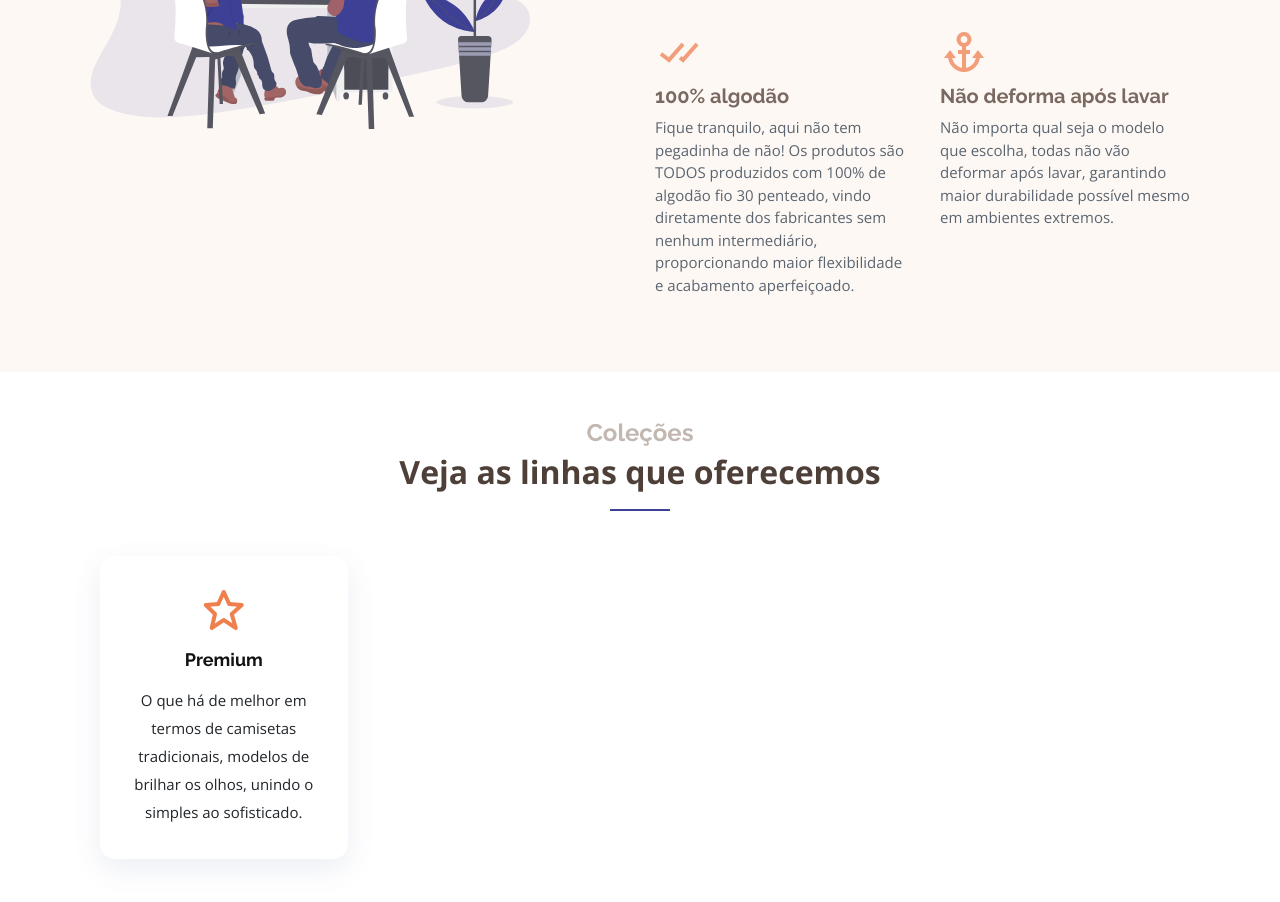
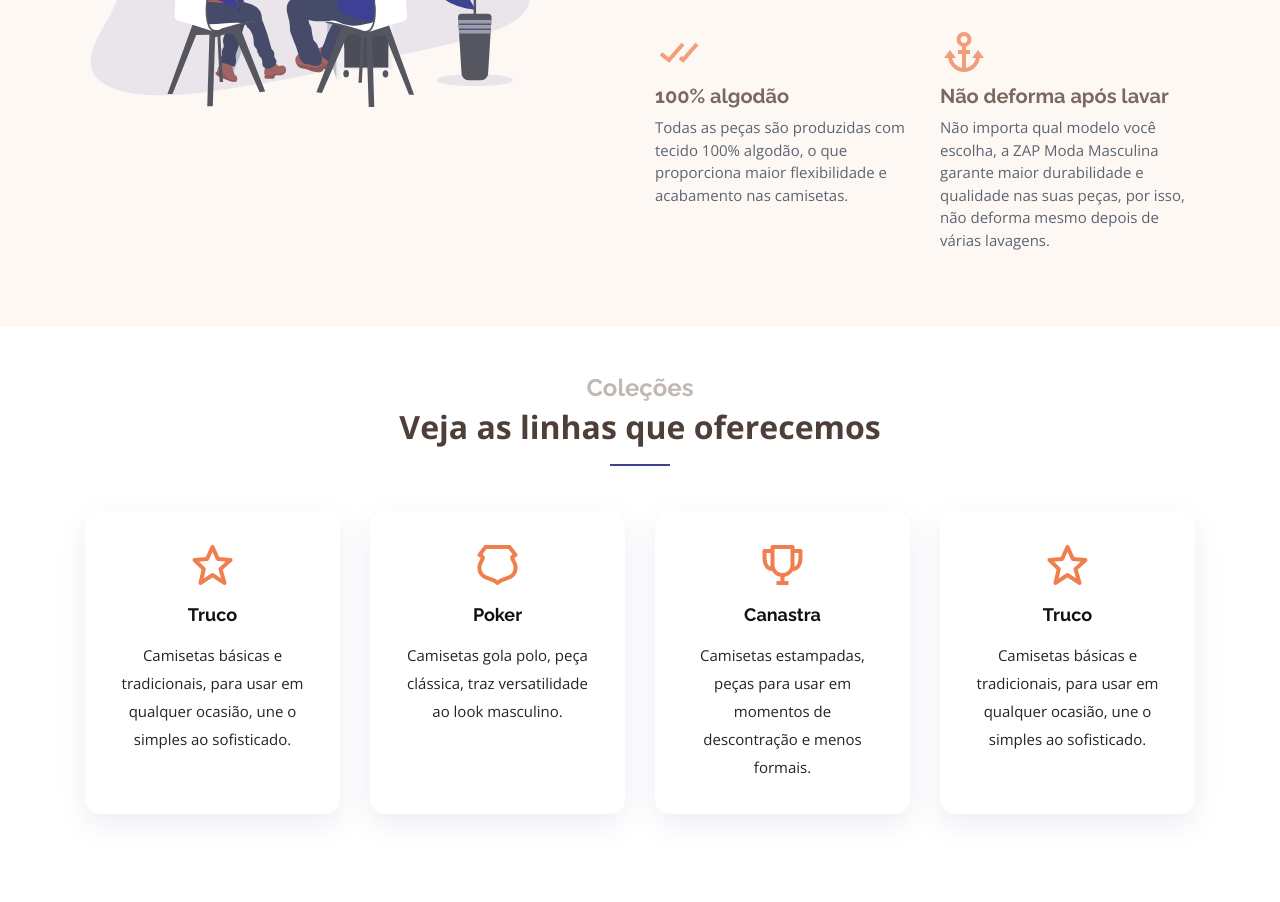
Before and after one commit to brunovicenteb/use.zap, a plain HTML site: page index.html in a window 1280 px wide. Shown: the part 2110-3012 px from the top of the page. Drawn offline with nearby package versions, Linux system fonts and the light colour scheme.

Commit message:
* ✨  Ajustando coleções e parte do texto revisado pela Bruna Loren.

```diff
--- a/index.html
+++ b/index.html
@@ -263,15 +263,12 @@
               <div class="col-md-6" data-aos="fade-up" data-aos-delay="100">
                 <i class="bx bx-check-double"></i>
                 <h4>100% algodão</h4>
-                <p>Fique tranquilo, aqui não tem pegadinha de não! Os produtos são TODOS produzidos com 100% de algodão
-                  fio 30 penteado, vindo diretamente dos fabricantes sem nenhum intermediário, proporcionando maior
-                  flexibilidade e acabamento aperfeiçoado.</p>
+                <p>Todas as peças são produzidas com tecido 100% algodão, o que proporciona maior flexibilidade e acabamento nas camisetas.</p>
               </div>
               <div class="col-md-6" data-aos="fade-up" data-aos-delay="200">
                 <i class="bx bx-anchor"></i>
                 <h4>Não deforma após lavar</h4>
-                <p>Não importa qual seja o modelo que escolha, todas não vão deformar após lavar, garantindo maior
-                  durabilidade possível mesmo em ambientes extremos.</p>
+                <p>Não importa qual modelo você escolha, a ZAP Moda Masculina garante maior durabilidade e qualidade nas suas peças, por isso, não deforma mesmo depois de várias lavagens.</p>
               </div>
             </div>
           </div>
@@ -289,18 +286,42 @@
           <p>Veja as linhas que oferecemos</p>
         </div>
 
+        <div class="row">
         <div class="col-md-6 col-lg-3 d-flex align-items-stretch" data-aos="zoom-in" data-aos-delay="300">
           <div class="icon-box">
             <div class="icon"><i class="bx bx-star"></i></div>
-            <h4 class="title"><a href="">Premium</a></h4>
-            <p class="description">O que há de melhor em termos de camisetas tradicionais, modelos de brilhar os olhos,
-              unindo o simples ao sofisticado.</p>
+            <h4 class="title"><a href="">Truco</a></h4>
+            <p class="description">Camisetas básicas e tradicionais, para usar em qualquer ocasião, une o simples ao sofisticado.</p>
+          </div>
+        </div>
+
+        <div class="col-md-6 col-lg-3 d-flex align-items-stretch" data-aos="zoom-in" data-aos-delay="200">
+          <div class="icon-box">
+            <div class="icon"><i class="bx bx-shield-alt"></i></div>
+            <h4 class="title"><a href="">Poker</a></h4>
+            <p class="description">Camisetas gola polo, peça clássica, traz versatilidade ao look masculino.</p>
+          </div>
+        </div>
+
+        <div class="col-md-6 col-lg-3 d-flex align-items-stretch" data-aos="zoom-in" data-aos-delay="300">
+          <div class="icon-box">
+            <div class="icon"><i class="bx bx-trophy"></i></div>
+            <h4 class="title"><a href="">Canastra</a></h4>
+            <p class="description">Camisetas estampadas, peças para usar em momentos de descontração e menos formais.</p>
+          </div>
+        </div>
+
+        <div class="col-md-6 col-lg-3 d-flex align-items-stretch" data-aos="zoom-in" data-aos-delay="300">
+          <div class="icon-box">
+            <div class="icon"><i class="bx bx-star"></i></div>
+            <h4 class="title"><a href="">Truco</a></h4>
+            <p class="description">Camisetas básicas e tradicionais, para usar em qualquer ocasião, une o simples ao sofisticado.</p>
           </div>
         </div>
 
       </div>
+    </div>
 
-      </div>
     </section><!-- End Services Section -->
 
     <!-- ======= F.A.Q Section ======= -->
```
